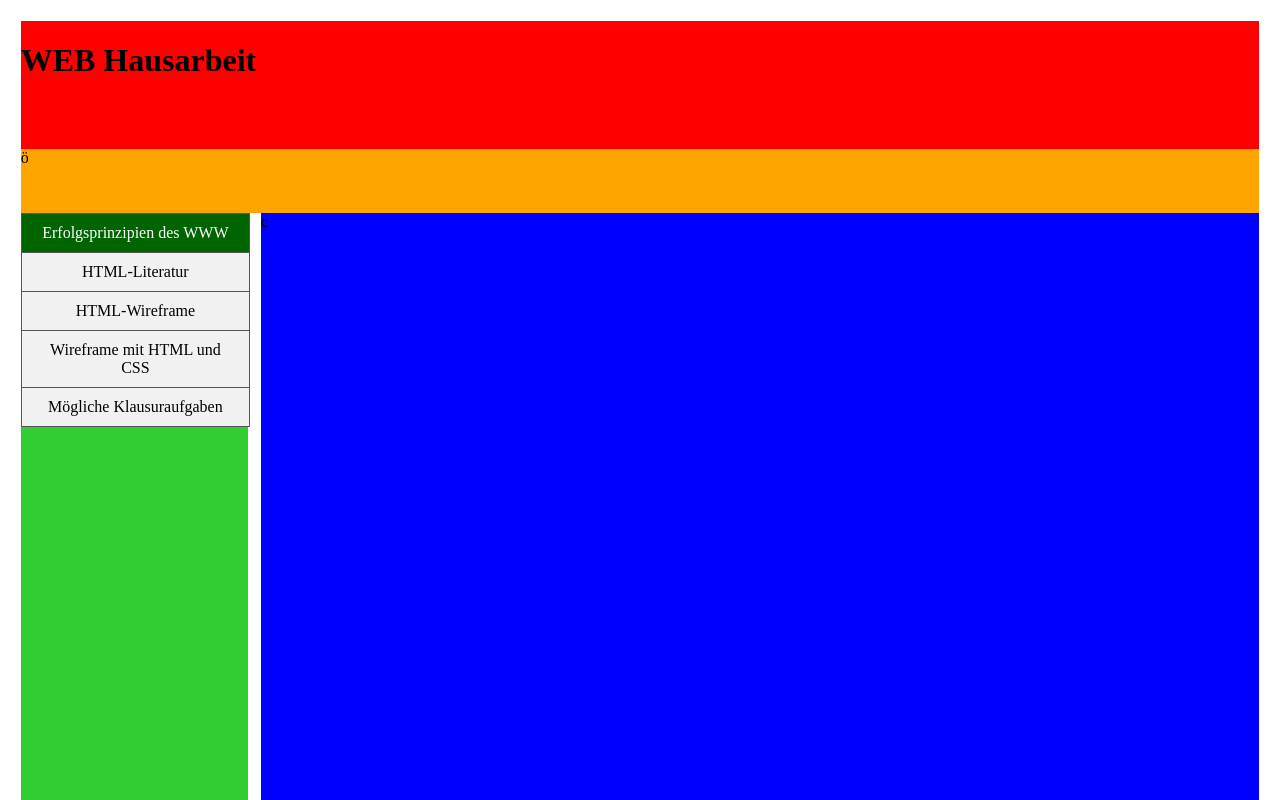
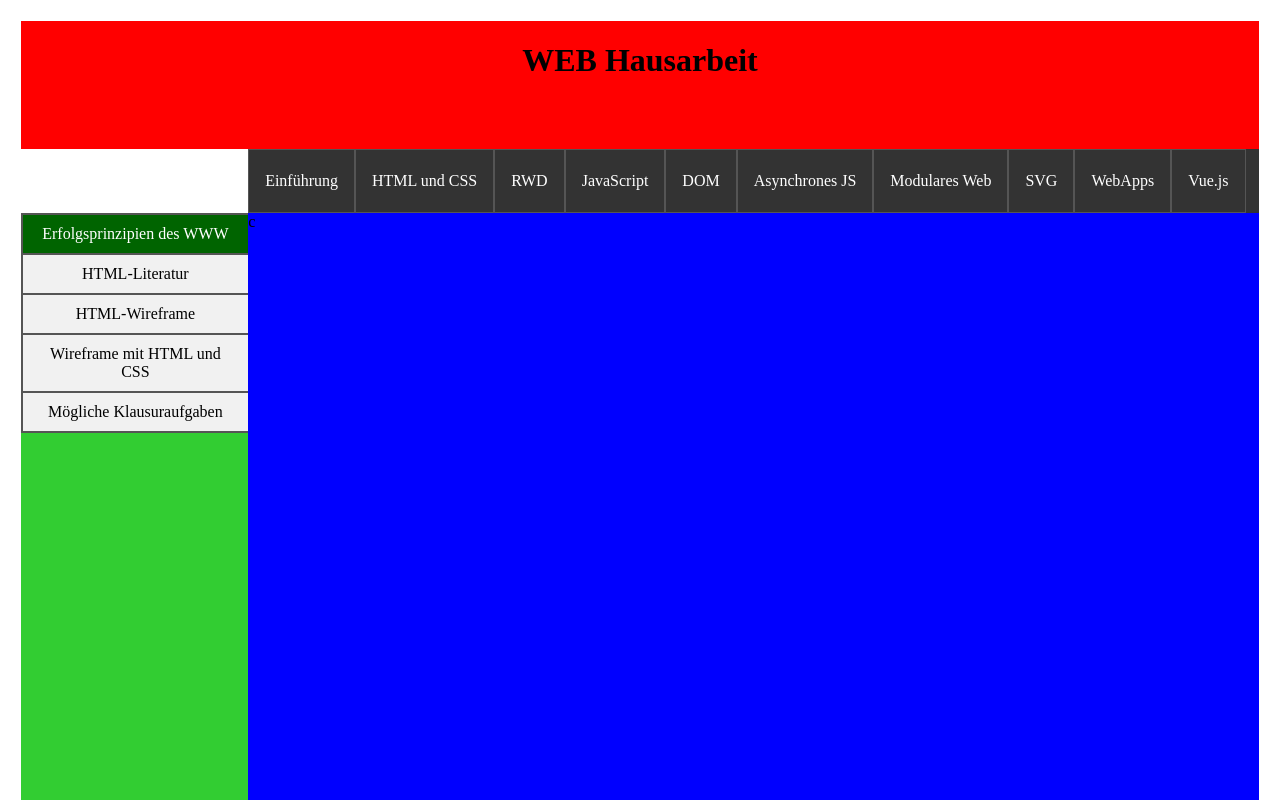
Before and after one commit to flutty20/WEB_Hausarbeit, a Vue app: page / in a window 1280 px wide. Shown: the top 800 px of the page. Built offline with nearby package versions, Linux system fonts and the light colour scheme.

Commit message:
navie ok

```diff
--- a/src/App.vue
+++ b/src/App.vue
@@ -3,7 +3,53 @@
     <header>
       <h1>WEB Hausarbeit</h1>
     </header>
-    <nav>ö</nav>
+    <nav>
+      <ul>
+        <li>
+          <a href="#1">Einführung</a>
+        </li>
+        <li>
+          <a href="#2">HTML und CSS</a>
+        </li>
+        <li>
+          <a href="#3">RWD</a>
+        </li>
+        <li>
+          <a href="#4">JavaScript</a>
+        </li>
+        <li>
+          <a href="#5">DOM</a>
+        </li>
+        <li>
+          <a href="#6">Asynchrones JS</a>
+        </li>
+        <li>
+          <a href="#7">Modulares Web</a>
+        </li>
+        <li>
+          <a href="#8">SVG</a>
+        </li>
+        <li>
+          <a href="#9">WebApps</a>
+        </li>
+        <li>
+          <a href="#10">Vue.js</a>
+        </li>
+        <li>
+          <a href="#11">MEVN</a>
+        </li>
+        <li>
+          <a href="#12">PHP</a>
+        </li>
+        <li>
+          <a href="#13">React</a>
+        </li>
+        <li>
+          <a href="#14">Security</a>
+        </li>
+      </ul>
+    </nav>
+
     <aside>
       <ul>
         <li>
@@ -23,8 +69,11 @@
         </li>
       </ul>
     </aside>
+
     <article>c</article>
+
     <footer>d</footer>
+
   </div>
 </template>
 
@@ -44,26 +93,50 @@ export default {
 <style>
 #body {
   display: grid;
-  grid-template-columns: 1% 18% 1% 79% 1%;
+  grid-template-columns: 1% 18% 80% 1%;
   grid-template-rows: 1% 8rem 4rem 60rem 1% 8rem 1%;
   grid-template-areas:
-    ". . . . ."
-    ". header header header ."
-    ". nav nav nav ."
-    ". aside . article . "
-    ". . . . ."
-    ". footer footer footer ."
-    ". . . . . ";
+    ". . . ."
+    ". header header ."
+    ". . nav ."
+    ". aside article . "
+    ". . .  ."
+    ". footer footer ."
+    ". . .  . ";
 }
 
 header {
   background-color: red;
   grid-area: header;
 }
-
+header h1 {
+  text-align: center;
+}
 nav {
   background-color: orange;
   grid-area: nav;
+}
+
+nav ul {
+  overflow: hidden;
+  background-color: #333;
+  position: sticky;
+  height: 100%;
+  list-style-type: none;
+  margin: 0;
+  padding: 0;
+}
+
+nav li {
+  float: left;
+}
+
+nav li a {
+  display: block;
+  color: white;
+  text-align: center;
+  padding: 22px 16px;
+  text-decoration: none;
 }
 
 aside {
@@ -71,7 +144,7 @@ aside {
   grid-area: aside;
 }
 
-ul {
+aside ul {
   list-style-type: none;
   margin: 0;
   padding: 0;
@@ -80,7 +153,7 @@ ul {
   border: 1px solid #555;
 }
 
-li a {
+aside li a {
   display: block;
   color: #000;
   padding: 10px 16px;
@@ -89,11 +162,7 @@ li a {
 
 li {
   text-align: center;
-  border-bottom: 1px solid #555;
-}
-
-li:last-child {
-  border-bottom: none;
+  border: 1px solid #555;
 }
 
 li a.active {
```
